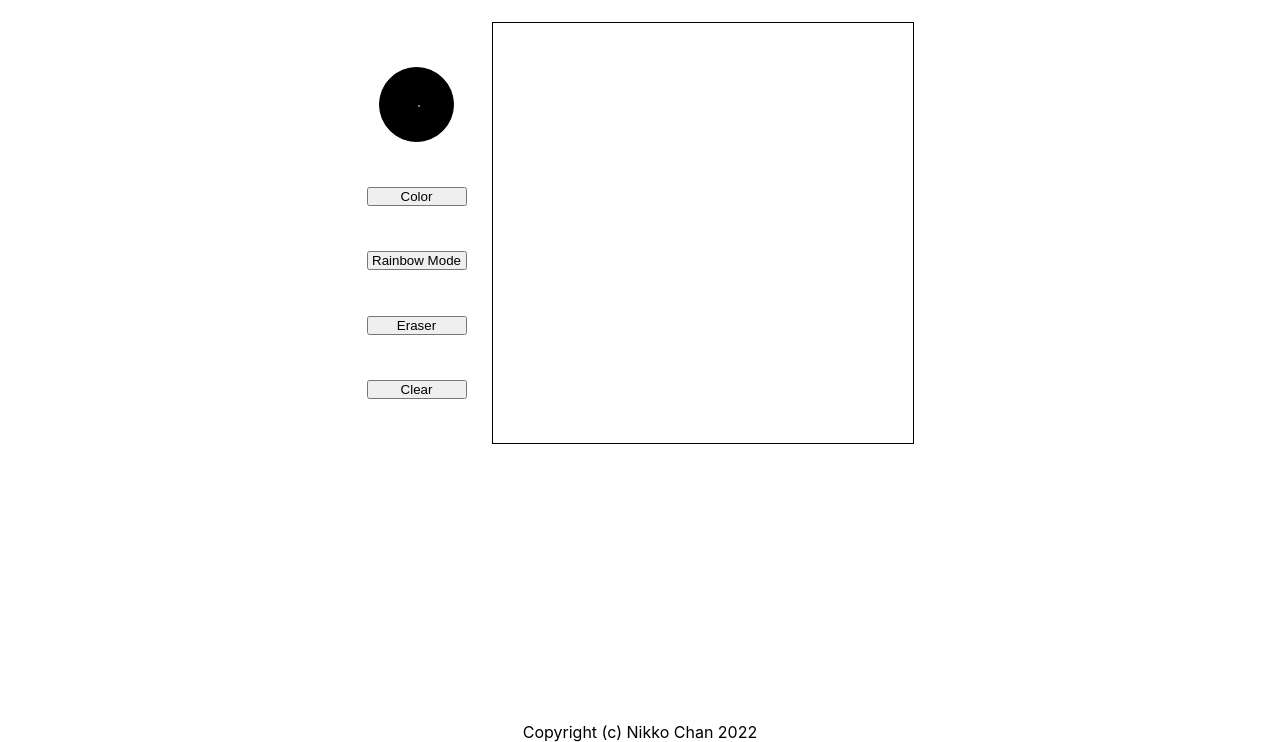
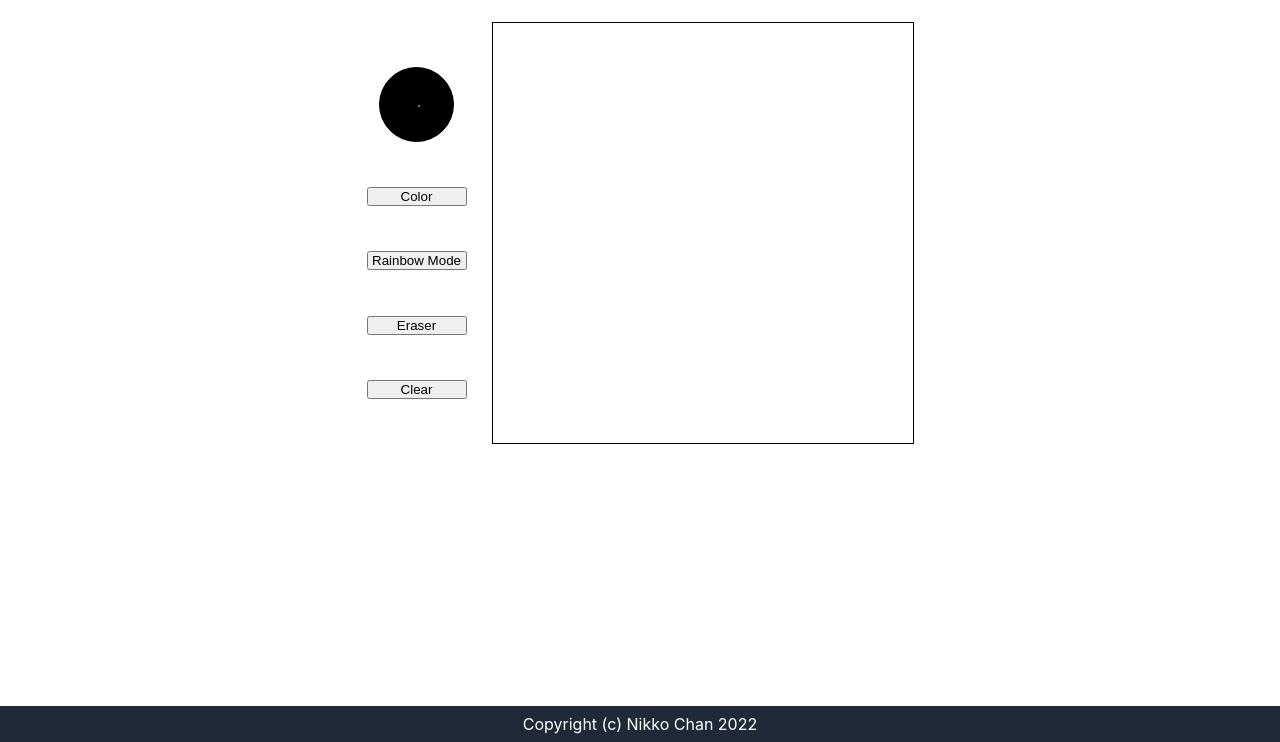
Before and after one commit to gnikkoch96/etch-a-sketch, a plain HTML site: page index.html in a window 1280 px wide. Shown: the part 58-800 px from the top of the page. Drawn offline with Linux system fonts and the light colour scheme.

Commit message:
add background color and text color on footer

```diff
--- a/css/style.css
+++ b/css/style.css
@@ -8,6 +8,12 @@ body {
     margin: 0;
     min-height: 100vh;
 
+    display: flex;
+    flex-direction: column;
+    justify-content: space-between;
+}
+
+.wrapper {
     display: flex;
     flex-direction: column;
     justify-content: space-between;
@@ -57,3 +63,10 @@ body {
     height: 420px;
     border: 1px solid black;
 }
+
+.footer {
+    text-align: center;
+    background-color: #1f2937;
+    color: white;
+    padding: 8px 0;
+}
--- a/index.html
+++ b/index.html
@@ -9,6 +9,7 @@
     <title>Etch-A-Sketch</title>
 </head>
 <body>
+    <div class="wrapper">
         <div class="container">
             <h1>Etch-A-Sketch</h1>
 
@@ -36,6 +37,7 @@
                 <div class="sketch-panel"></div>
             </div>
         </div>
+    </div>
 
     <!-- footer -->
     <div class="footer">Copyright (c) Nikko Chan 2022</div>
```
Lines whose indentation alone changed are shown as unchanged.
